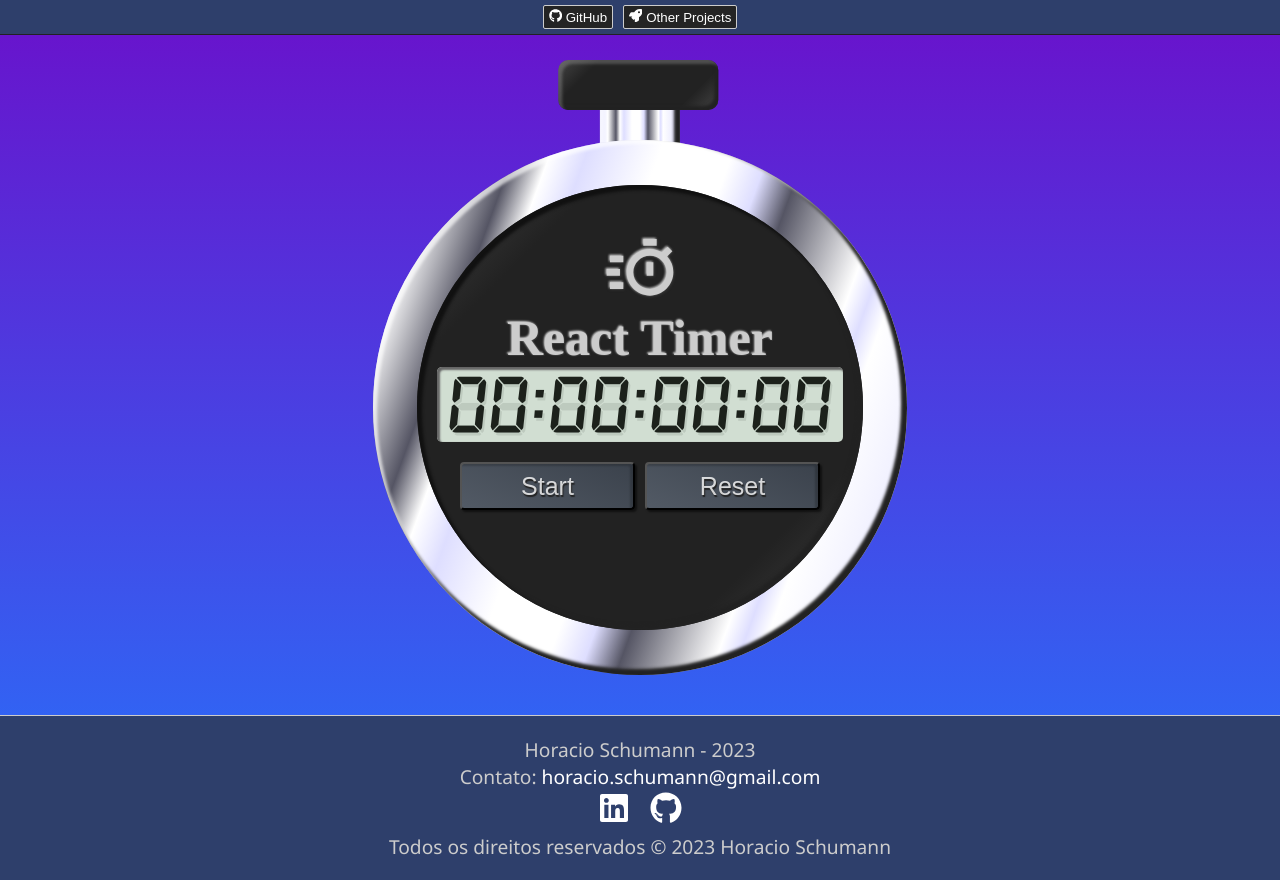
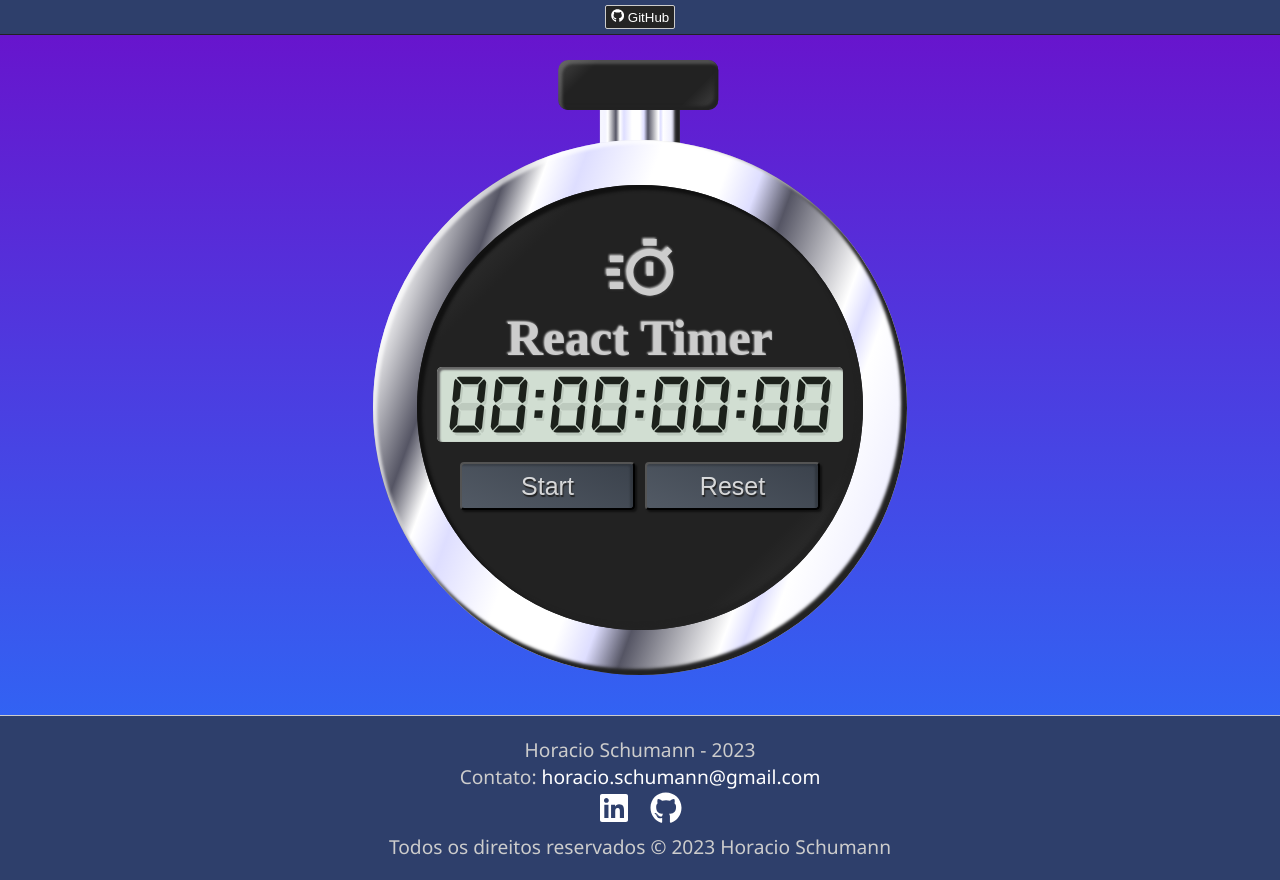
Before and after one commit to horaciosdev/react-timer, a React (Vite) app: page / in a window 1280 px wide. Built offline with nearby package versions, Linux system fonts and the light colour scheme.

Commit message:
feat: remove link para outros projetos

```diff
--- a/src/components/Header.tsx
+++ b/src/components/Header.tsx
@@ -8,11 +8,6 @@ export default function Header() {
         <a href="https://github.com/horaciosdev/react-timer" target="_blank">
           <FaGithub /> GitHub
         </a>
-      </button>{" "}
-      <button>
-        <a href="https://my-portfolio-ten-navy.vercel.app/" target="_blank">
-          <FaRocket /> Other Projects
-        </a>
       </button>
     </header>
   );
```
